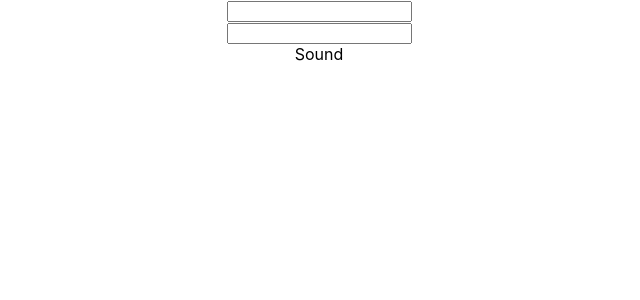
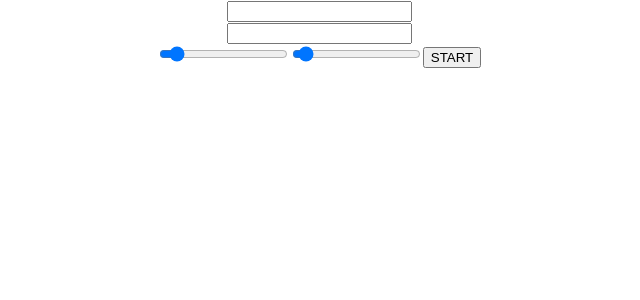
Before and after one commit to VardanHeroic/morse, a React (Create React App) app: page / in a window 1280 px wide. Shown: the top 300 px of the page, without its empty margins (321-961 px from the left). Built offline with nearby package versions, Linux system fonts and the light colour scheme; the HTML template or start-up script is replaced by a standard one.

Commit message:
morse to text + morse to sound

```diff
--- a/src/App.tsx
+++ b/src/App.tsx
@@ -6,12 +6,19 @@ import './App.css';
 
 function App() {
     const [text, setText] = useState('')
+    const [morse, setMorse] = useState('')
 
+    const props = {
+        setText: setText,
+        setMorse: setMorse,
+        text: text,
+        morse: morse
+    }
     return (
         <div className="App">
-            <TextInput setText={setText} text={text}/>
-            <MorseInput setText={setText} text={text}/>
-            <Sound/>
+            <TextInput {...props} />
+            <MorseInput {...props} />
+            <Sound morse={morse} />
         </div>
     );
 }
--- a/src/MorseInput.tsx
+++ b/src/MorseInput.tsx
@@ -2,32 +2,25 @@ import mapping from './mapping.json'
 
 interface ChildProps {
     setText: React.Dispatch<React.SetStateAction<string>>;
-    text: string;
+    morse: string,
+    setMorse: React.Dispatch<React.SetStateAction<string>>
 }
 
-const MorseInput: React.FC<ChildProps> = ({ setText, text }) => {
+const MorseInput: React.FC<ChildProps> = ({ setText, setMorse, morse }) => {
     const getKeyByValue = (value:string) => {
         return Object.keys(mapping).find(key => mapping[key as keyof Object].toString() === value);
     };
 
     function handleChange(e:React.ChangeEvent<HTMLInputElement>) {
-        // console.log(e.target.value.split(' ').map(morse => getKeyByValue(morse)));
-        // e.target.value.split(' ').map(morse => console.log(morse))
-        const morse = text.replace(/\s+/g, ' ').toUpperCase().split('').map(char => mapping[char as keyof Object]).join(' ')
-        const result = e.target.value.split(' ').map(morse => getKeyByValue(morse)).join('')
-        if (result[0]) {
-            setText(result)
-            e.target.value = morse
-        }
-        else{
-            setText('#')
-        }
+        setMorse(e.target.value)
+        const result = e.target.value.trim().split(' ').map(morse => getKeyByValue(morse))
+        setText(result.every(letter => letter) ? result.join('') : '#')
     }
 
 
     return (
         <div>
-            <input type="text" onInput={handleChange}  />
+            <input type="text" onInput={handleChange} value={morse} />
         </div>
     )
 }
--- a/src/Sound.tsx
+++ b/src/Sound.tsx
@@ -1,5 +1,46 @@
-export default function Sound() {
-  return (
-    <div>Sound</div>
-  )
+export default function Sound({ morse }: { morse: string }) {
+    let unit = 50
+    let freq = 1000
+    const timing = {
+        ' ': [3, 0],
+        '.': [1, 1],
+        '-': [3, 1],
+        '/': [1, 0]
+    }
+
+    const playSound = async (time: number, freq: number) => {
+        return new Promise((resolve) => {
+            const audioCtx = new window.AudioContext();
+            const oscillator = audioCtx.createOscillator();
+            oscillator.type = 'sine'; // You can change this to 'square', 'sawtooth', or 'triangle'
+            oscillator.frequency.setValueAtTime(freq, audioCtx.currentTime); // Frequency in Hz
+            oscillator.connect(audioCtx.destination);
+            oscillator.start();
+
+            // Stop the sound after 1 second
+            setTimeout(() => {
+                oscillator.stop();
+                resolve('')
+            }, time)
+        })
+            ;
+    };
+
+    const playMorse = async () => {
+        for (const char of morse.split('')) {
+            if (char !== ' ') {
+            await playSound(unit,0)
+            }
+            await playSound(timing[char as keyof object][0] * unit, timing[char as keyof object][1] * freq)
+        }
+    }
+
+    console.log(morse.split('').map(char => timing[char as keyof object]));
+    return (
+        <div>
+            <input type="range" min={100} value={1000} max={10000} />
+            <input type="range" min={50} value={100} max={1000} />
+            <button onClick={playMorse}>START</button>
+        </div>
+    )
 }
--- a/src/TextInput.tsx
+++ b/src/TextInput.tsx
@@ -1,15 +1,18 @@
+import mapping from './mapping.json'
 interface ChildProps {
     setText: React.Dispatch<React.SetStateAction<string>>;
-    text: string
+    text: string,
+    setMorse: React.Dispatch<React.SetStateAction<string>>
 }
 
-const TextInput: React.FC<ChildProps> = ({ setText, text }) => {
+const TextInput: React.FC<ChildProps> = ({ setText, text, setMorse}) => {
     function handleChange(e:React.ChangeEvent<HTMLInputElement>) {
-        setText(e.target.value)
+       setMorse(e.target.value.replace(/\s+/g, ' ').toUpperCase().split('').map(char => mapping[char as keyof object]).join(' '))
+       setText(e.target.value)
     }
     return (
         <div>
-            <input type="text" onInput={handleChange} value={text} />
+            <input type="text" onInput={handleChange} value={text}/>
         </div>
     )
 }
```
